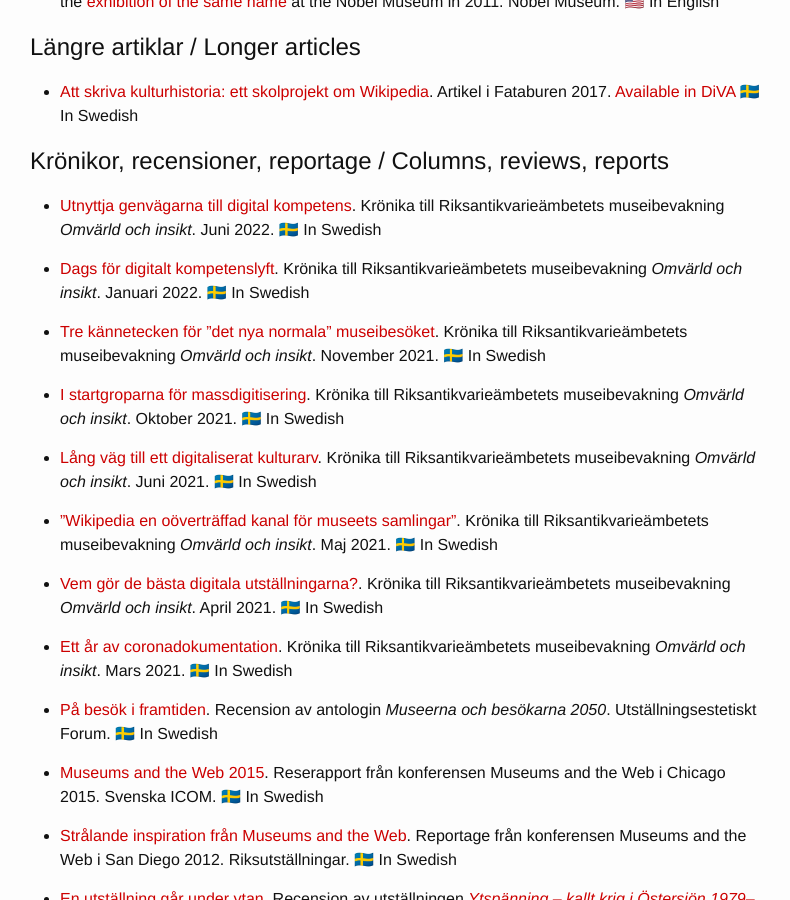
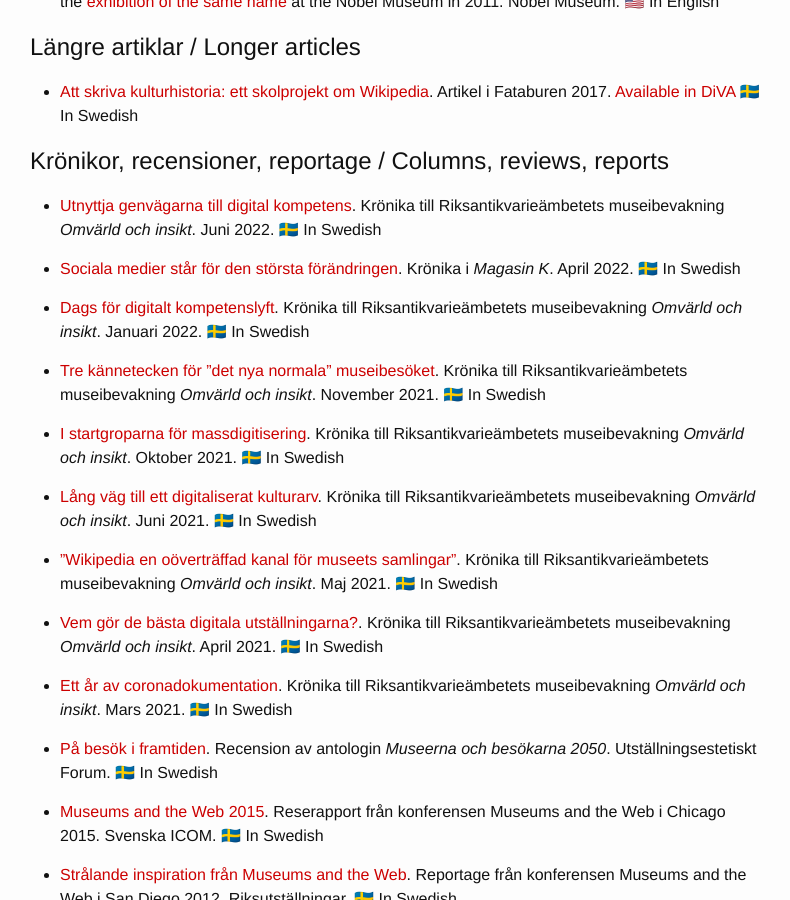
Before and after one commit to Ambrosiani/blogtest, a Jekyll site: the page built from publications.md, in a window 1280 px wide and 900 px high, scrolled down 531 px. Shown: the whole window, without its empty margins (240-1030 px from the left). Built offline with Jekyll 4.4.1, drawn with Linux system fonts in a browser that asks for light colours.

Commit message:
Update publications.md

```diff
--- a/publications.md
+++ b/publications.md
@@ -28,6 +28,8 @@ Published papers, editorials, reviews etc.
 
 * [Utnyttja genvägarna till digital kompetens](https://www.raa.se/omvarld-och-insikt/utnyttja-genvagarna-till-digital-kompetens/). Krönika till Riksantikvarieämbetets museibevakning *Omvärld och insikt*. Juni 2022. 🇸🇪 In Swedish
 
+* [Sociala medier står för den största förändringen](https://magasink.se/2022/04/sociala-medier-star-for-den-storsta-forandringen/). Krönika i *Magasin K*. April 2022. 🇸🇪 In Swedish
+
 * [Dags för digitalt kompetenslyft](https://www.raa.se/omvarld-och-insikt/dags-for-digitalt-kompetenslyft/). Krönika till Riksantikvarieämbetets museibevakning *Omvärld och insikt*. Januari 2022. 🇸🇪 In Swedish
 
 * [Tre kännetecken för ”det nya normala” museibesöket](https://www.raa.se/omvarld-och-insikt/tre-kannetecken-for-det-nya-normala-museibesoket/). Krönika till Riksantikvarieämbetets museibevakning *Omvärld och insikt*. November 2021. 🇸🇪 In Swedish
```
